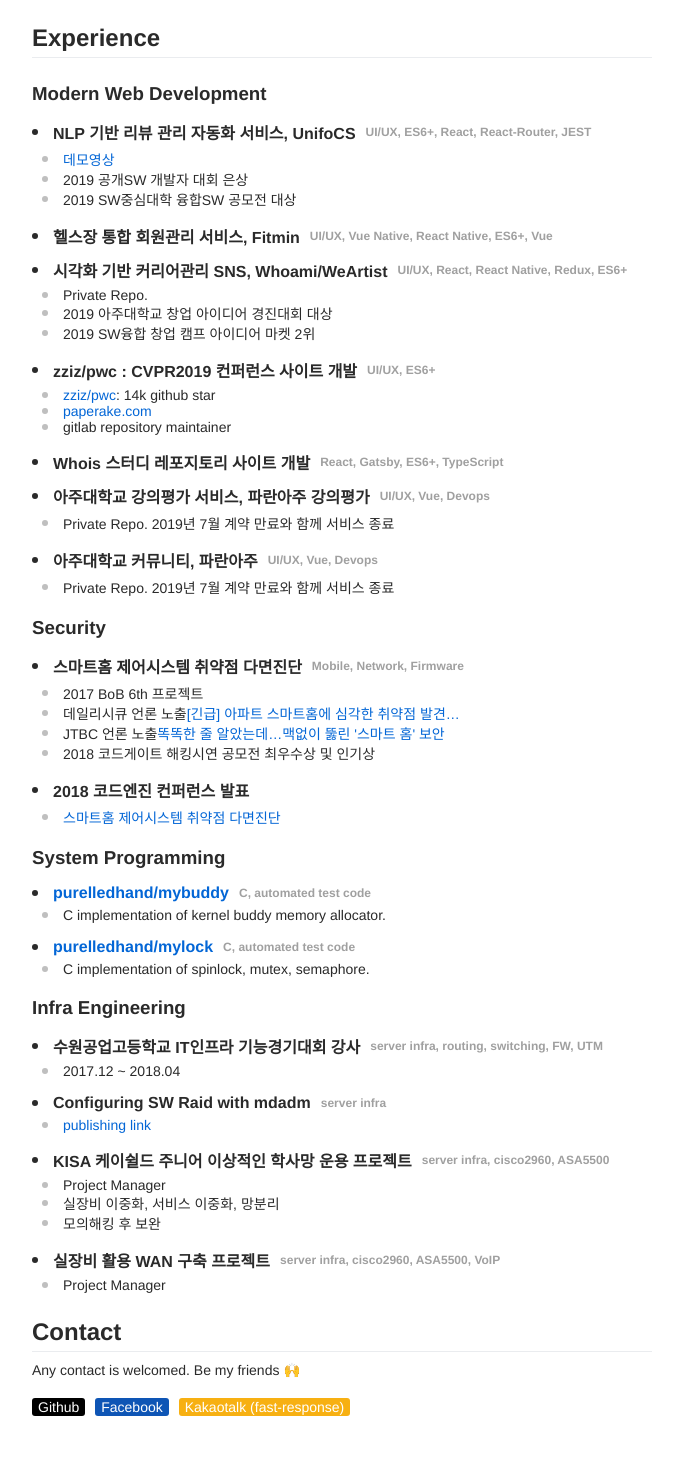
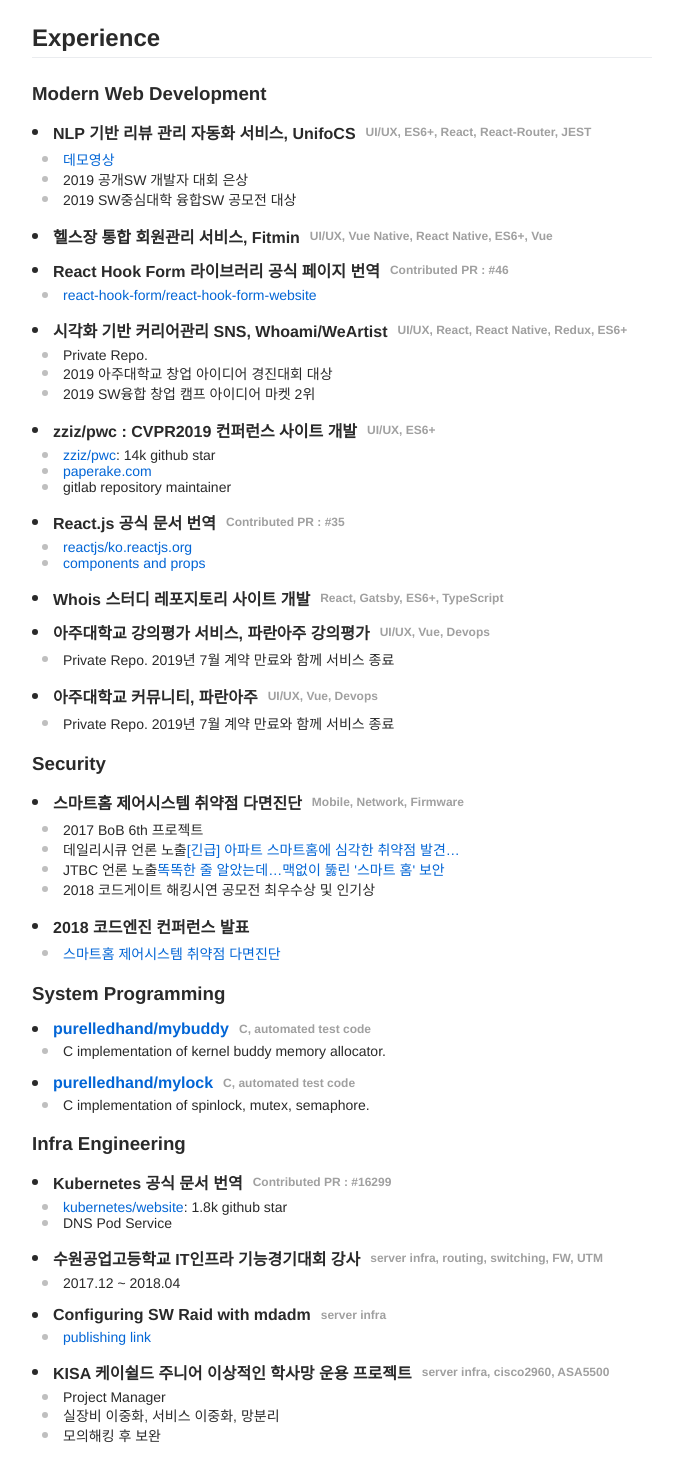
Before and after one commit to purelledhand/resume, a React (Create React App) app: page / in a window 1280 px wide. Shown: the part 822-2285 px from the top of the page, without its empty margins (448-1131 px from the left). Built offline with nearby package versions, Linux system fonts and the light colour scheme; a web font is replaced by a local one.

Commit message:
Add career

```diff
--- a/src/App.js
+++ b/src/App.js
@@ -162,6 +162,17 @@
         </div>
         <div className="ex title">
           <div className="list"></div>
+            React Hook Form 라이브러리 공식 페이지 번역
+            <div className="tag">
+              Contributed PR : #46
+            </div>
+        </div>
+        <ul className="ex-ul">
+          <li><div className="list second"></div>
+          <a href="https://github.com/react-hook-form/react-hook-form-website">react-hook-form/react-hook-form-website</a></li>
+        </ul>
+        <div className="ex title">
+          <div className="list"></div>
             시각화 기반 커리어관리 SNS, Whoami/WeArtist
             <div className="tag">
               UI/UX, React, React Native, Redux, ES6+
@@ -184,6 +195,20 @@
           <a href="https://github.com/zziz/pwc">zziz/pwc</a> : 14k github star</li>
           <li><div className="list second"></div><a href="http://paperake.com">paperake.com</a></li>
           <li><div className="list second"></div>gitlab repository maintainer</li>
+        </ul>
+        <div className="ex title">
+          <div className="list"></div>
+            React.js 공식 문서 번역
+            <div className="tag">
+              Contributed PR : #35
+            </div>
+        </div>
+        <ul className="ex-ul">
+          <li><div className="list second"></div>
+          <a href="https://github.com/reactjs/ko.reactjs.org">reactjs/ko.reactjs.org</a></li>
+          <li><div className="list second"></div>
+          <a href="https://ko.reactjs.org/docs/components-and-props.html">components and props</a>
+          </li>
         </ul>
         <div className="ex title">
           <div className="list"></div>
@@ -271,6 +296,21 @@
         <h3>Infra Engineering</h3>
         <div className="ex title">
           <div className="list"></div>
+            Kubernetes 공식 문서 번역
+          <div className="tag">
+            Contributed PR : #16299
+          </div>
+        </div>
+        <ul className="ex-ul">
+          <li><div className="list second"></div>
+            <a href="https://github.com/kubernetes/website/">kubernetes/website</a> : 1.8k github star
+          </li>
+          <li><div className="list second"></div>
+            DNS Pod Service
+          </li>
+        </ul>
+        <div className="ex title">
+          <div className="list"></div>
             수원공업고등학교 IT인프라 기능경기대회 강사
           <div className="tag">
             server infra, routing, switching, FW, UTM
```
